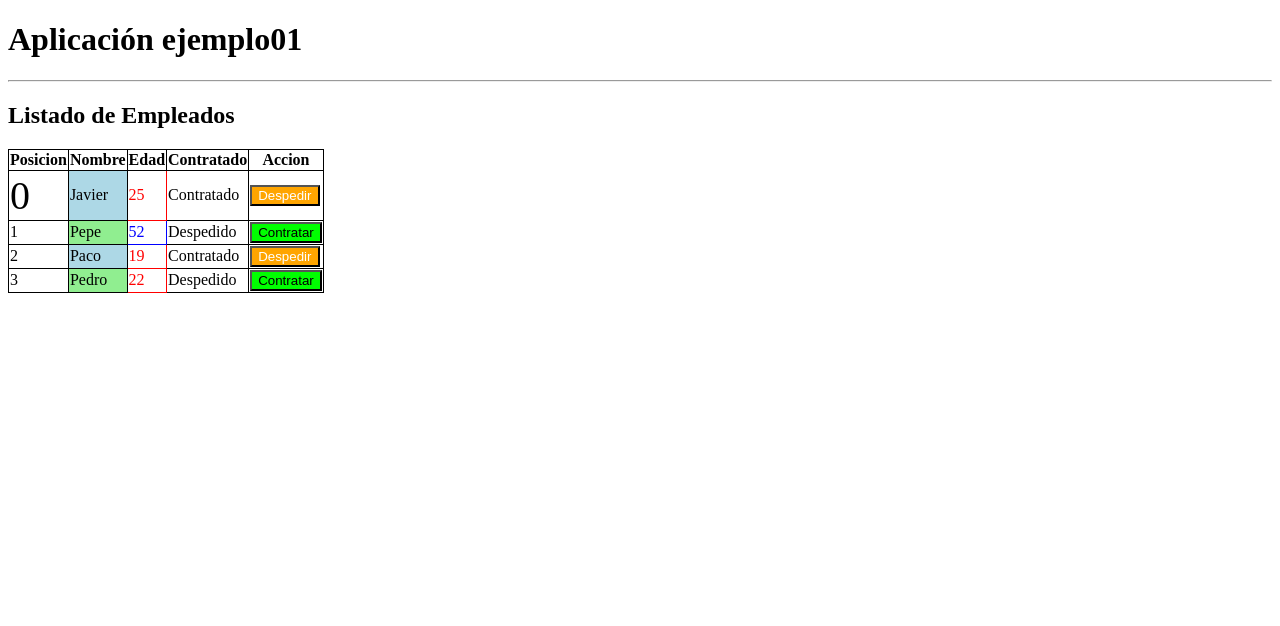
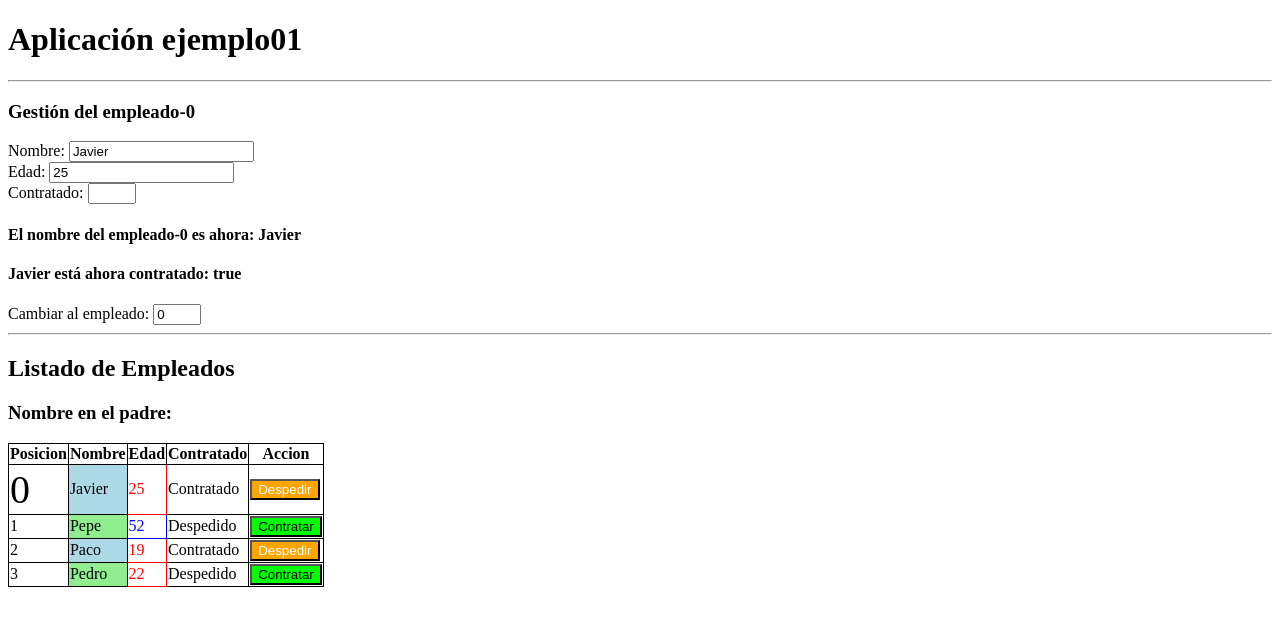
Before and after one commit to AnthonyAbril/Ejemplo01, an Angular app: page / in a window 1280 px wide. Shown: the top 626 px of the page. Built offline with nearby package versions, Linux system fonts and the light colour scheme.

Commit message:
Guardar ejemplo01

```diff
--- a/src/app/app.component.html
+++ b/src/app/app.component.html
@@ -1,5 +1,23 @@
 <h1>Aplicación {{ title }}</h1>
 <hr>
+
 <!-- <app-contador> </app-contador> -->
 <!-- <app-empleados-empleado></app-empleados-empleado> -->
-<app-empleados-lista></app-empleados-lista>
+
+<h3>Gestión del empleado-{{ seleccionado }}</h3>
+<label>Nombre: </label>
+<input type="text" [(ngModel)]="empleados[seleccionado].nombre"><br> <!-- Cambiamos el valor -->
+<label>Edad: </label>
+<input type="number" [(ngModel)]="empleados[seleccionado].edad"><br> <!-- Cambiamos el valor -->
+<label>Contratado: </label>
+<input type="number" [(ngModel)]="empleados[seleccionado].contratado" min="0" max="1"> <!-- Cambiamos el valor -->
+<br>
+
+<h4>El nombre del empleado-0 es ahora: {{ empleados[seleccionado].nombre }}</h4> <!-- Muestra el valor -->
+<h4>{{ empleados[seleccionado].nombre }} está ahora contratado: {{ empleados[seleccionado].contratado }}</h4>  <!-- Muestra el valor -->
+
+<label>Cambiar al empleado: </label>
+<input type="number" [(ngModel)]="seleccionado" min="0" max="3"><br>
+<hr>
+<app-empleados-lista [empleados]="empleados"
+(empleadosActualizados)="actualizarEmpleados($event)"></app-empleados-lista> <!-- Enviamos y recibimos el valor -->
--- a/src/app/app.component.ts
+++ b/src/app/app.component.ts
@@ -1,4 +1,5 @@
 import { Component } from '@angular/core';
+import { Empleado } from './empleados/empleado';
 
 @Component({
   selector: 'app-root',
@@ -7,4 +8,20 @@ import { Component } from '@angular/core';
 })
 export class AppComponent {
   public title: string = 'ejemplo01';
+
+  public empleados: Empleado[] = [
+    new Empleado('Javier', 25, true),
+    new Empleado('Pepe', 52),
+    new Empleado('Paco', 19, true),
+    new Empleado('Pedro', 22)
+  ];
+
+  actualizarEmpleados(empleadosActualizados: Empleado[]) {
+    this.empleados = empleadosActualizados;
+    // console.log('Empleados actualizados desde el hijo:', this.empleados);
+  }
+
+  public seleccionado: number = 0;
+
+  public nombre:string = 'Juan';
 }
--- a/src/app/empleados/empleado/empleado.component.ts
+++ b/src/app/empleados/empleado/empleado.component.ts
@@ -1,5 +1,5 @@
 import { Component } from '@angular/core';
-import { Empleado } from './empleado'; //importamos la clase Empleado
+import { Empleado } from '../empleado'; //importamos la clase Empleado
 
 @Component({
   selector: 'app-empleados-empleado',
--- a/src/app/empleados/lista/lista.component.html
+++ b/src/app/empleados/lista/lista.component.html
@@ -1,4 +1,6 @@
 <h2>Listado de Empleados</h2>
+<!-- Mostramos la variable importada -->
+<h3> Nombre en el padre: {{ nombre }}</h3>
 <table>
     <thead>
         <th>Posicion</th>
@@ -9,17 +11,33 @@
     </thead>
     <tbody>
         <tr *ngFor="let empleado of empleados; let i = index">
-            <td [class.letraGrande] = "i == 0">{{ i }}</td> <!-- Pertenecera a la clase letraGrande si cumple la condicion -->
+            <td [class.letraGrande] = "i == 0 ">{{ i }}</td> <!-- Pertenecera a la clase letraGrande si cumple la condicion -->
             <td [ngClass]="{fondoAzul: i%2 == 0, fondoVerde: i%2 != 0}">{{ empleado.nombre }}</td> <!-- Le da una clase u otra dependiendo de su posicion -->
             <td [style.color]="empleado.edad > 25 ? 'blue' : 'red'">{{ empleado.edad }}</td><!-- Le da un color dependiendo de su edad -->
-            <td *ngIf="empleado.contratado">Contratado</td>
-            <td *ngIf="!empleado.contratado">Despedido</td>
+            <div *ngIf="empleado.contratado then cont else desp"></div> <!-- Usando templates dependiendo de la condicion -->
             <td>
-                <div [ngSwitch]="empleado.contratado">
-                    <div *ngSwitchCase="true"><button (click)="despedir(i)" [ngStyle]="{'background-color':colorC, 'color':'white'}">Despedir</button></div>
-                    <div *ngSwitchCase="false"><button (click)="contratar(i)" [ngStyle]="{'background-color':colorD}">Contratar</button></div>
-                </div>
+                <button *ngIf="empleado.contratado" (click)="despedir(i)"
+                [ngStyle]="{'background-color':colorC, 'color':'white'}">Despedir</button>
+                <button *ngIf="!empleado.contratado" (click)="contratar(i)"
+                [ngStyle]="{'background-color':colorD}">Contratar</button>
+                <!-- <div [ngSwitch]="empleado.contratado">
+                    <div *ngSwitchCase="true">
+                        <button (click)="despedir(i)"
+                        [ngStyle]="{'background-color':colorC, 'color':'white'}">Despedir</button>
+                    </div>
+                    <div *ngSwitchDefault>
+                        <button (click)="contratar(i)"
+                        [ngStyle]="{'background-color':colorD}">Contratar</button>
+                    </div>
+                </div> -->
             </td>
         </tr>
     </tbody>
 </table>
+<!-- Creamos templates que son etiquetas que se podran usar a lo largo del codigo -->
+<ng-template #cont><td>Contratado</td></ng-template>
+<ng-template #desp><td>Despedido</td></ng-template>
+
+<!-- <ng-container *ngTemplateOutlet="miPlantilla; context:ctx"></ngcontainer>
+<ng-template #miPlantilla let-numempleados = "estimate"><div>Numero de
+empleados {{ numempleados }}</div></ng-template> -->
--- a/src/app/empleados/lista/lista.component.ts
+++ b/src/app/empleados/lista/lista.component.ts
@@ -1,5 +1,5 @@
-import { Component } from '@angular/core';
-import { Empleado } from '../empleado/empleado';//importamos la clase empleado
+import { Component, EventEmitter, Input, Output  } from '@angular/core';//le importamos la posibilidad de recibir datos
+import { Empleado } from '../empleado';//importamos la clase empleado
 
 @Component({
   selector: 'app-empleados-lista',
@@ -10,21 +10,29 @@ import { Empleado } from '../empleado/empleado';//importamos la clase empleado
 })
 
 export class ListaComponent {
+  @Input() nombre: string=""; //declaramos el dato importado desde fuera
+  @Input() empleados: Empleado[] = [];//declaramos el dato importado desde fuera
+  @Output() empleadosActualizados = new EventEmitter<Empleado[]>(); //declaramos el dato a exportar
+
   //Creamos un array de empleados
-  public empleados: Empleado[] = [
-    new Empleado('Javier',25,true),
-    new Empleado('Pepe',52),
-    new Empleado('Paco',19,true),
-    new Empleado('Pedro',22)
-  ];
+  // public empleados: Empleado[] = [
+  // new Empleado('Javier', 25, true),
+  // new Empleado('Pepe', 52),
+  // new Empleado('Paco', 19, true),
+  // new Empleado('Pedro', 22)
+  // ];
 
-  despedir(indice:number):void{
+  despedir(indice:number): void {
     this.empleados[indice].contratado = false;
-  }
-  contratar(indice:number):void{
+    this.empleadosActualizados.emit(this.empleados);
+    }
+    contratar(indice:number): void {
     this.empleados[indice].contratado = true;
-  }
+    this.empleadosActualizados.emit(this.empleados);
+    }
 
   public colorD:string = 'lime';
   public colorC:string = 'orange';
+
+  //public ctx:any = {estimate: this.empleados.length};
 }
```
Also changed, not shown: src/app/app.module.ts (+7 -1 lines), src/app/empleados/empleado.ts (renamed from src/app/empleados/empleado/empleado.ts).
